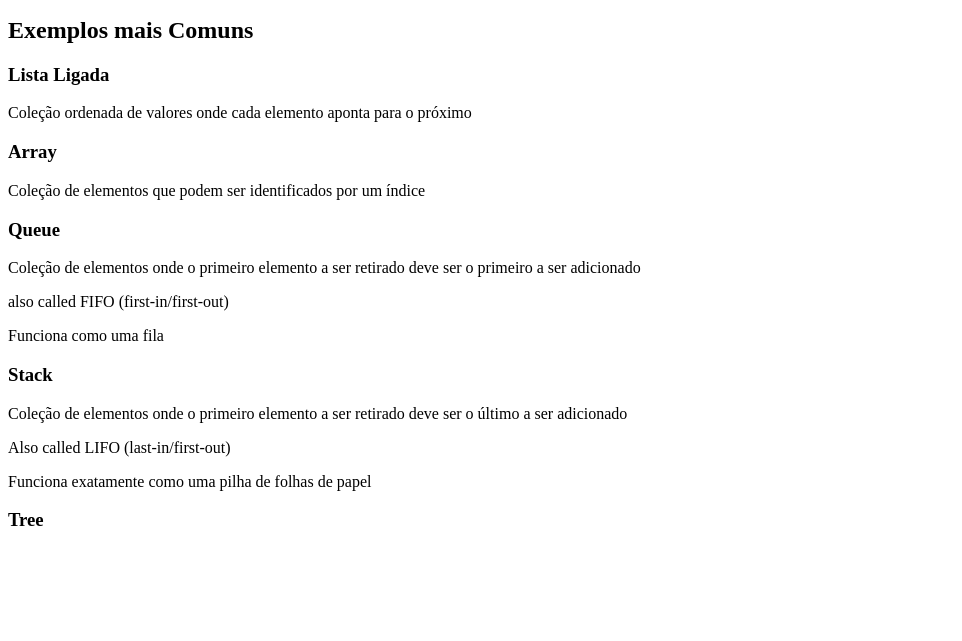
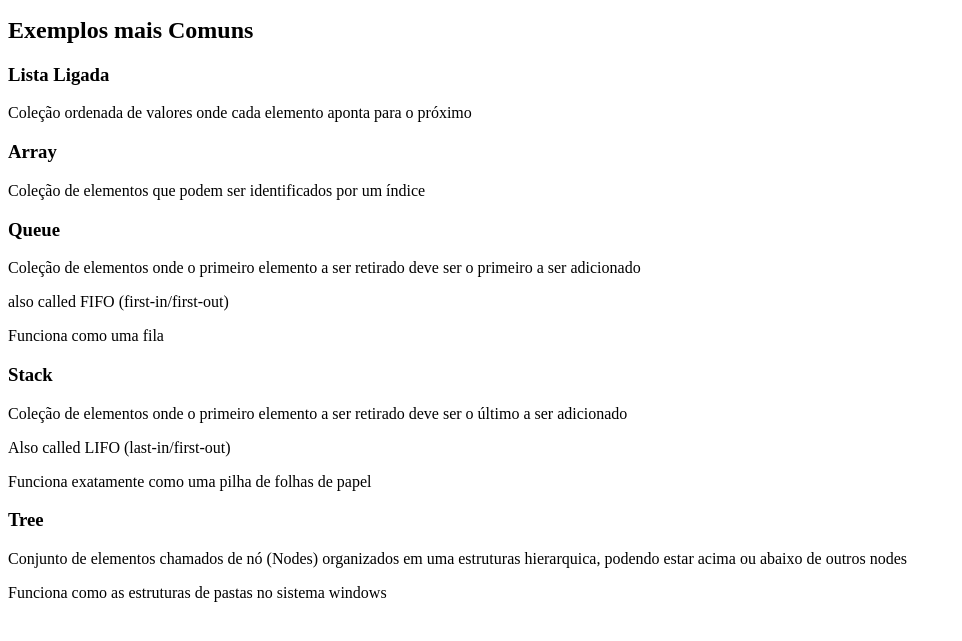
Before and after one commit to EduardoNicoleit/OneBitCode, a plain HTML site: page JavaScript/JS II - Estruturas de Dados/aula-1-estruturas-de-dados.html in a window 1280 px wide. Shown: the part 101-742 px from the top of the page, without its empty margins (0-962 px from the left). Drawn offline with Linux system fonts and the light colour scheme.

Commit message:
Update aula-1-estruturas-de-dados.html

```diff
--- a/JavaScript/JS II - Estruturas de Dados/aula-1-estruturas-de-dados.html
+++ b/JavaScript/JS II - Estruturas de Dados/aula-1-estruturas-de-dados.html
@@ -22,6 +22,7 @@
         <p>Also called LIFO (last-in/first-out)</p>
         <p>Funciona exatamente como uma pilha de folhas de papel</p>
     <h3>Tree</h3>
-        <p></p>
+        <p>Conjunto de elementos chamados de nó (Nodes) organizados em uma estruturas hierarquica, podendo estar acima ou abaixo de outros nodes</p>
+        <p>Funciona como as estruturas de pastas no sistema windows</p>
 </body>
 </html>
```
